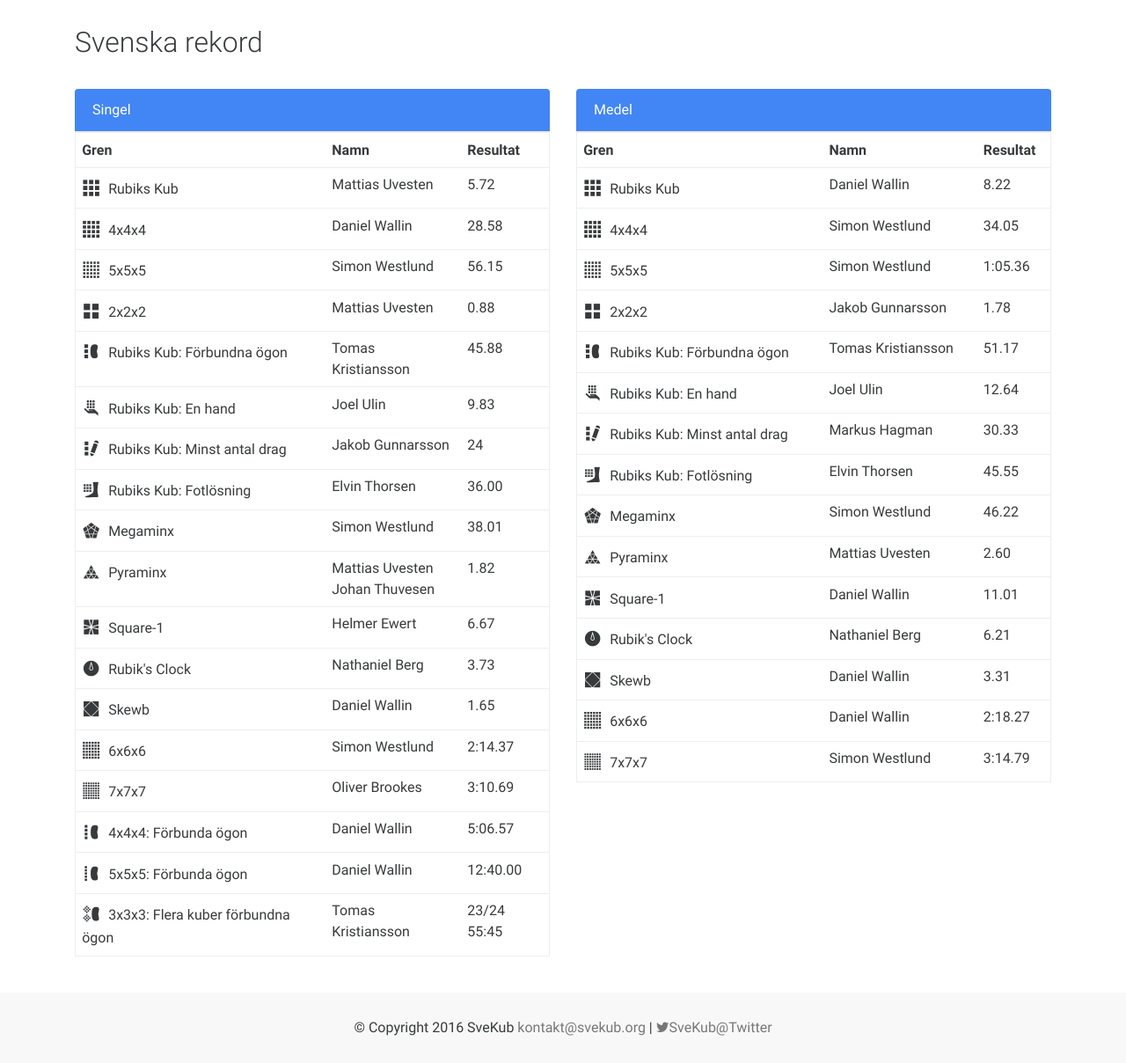
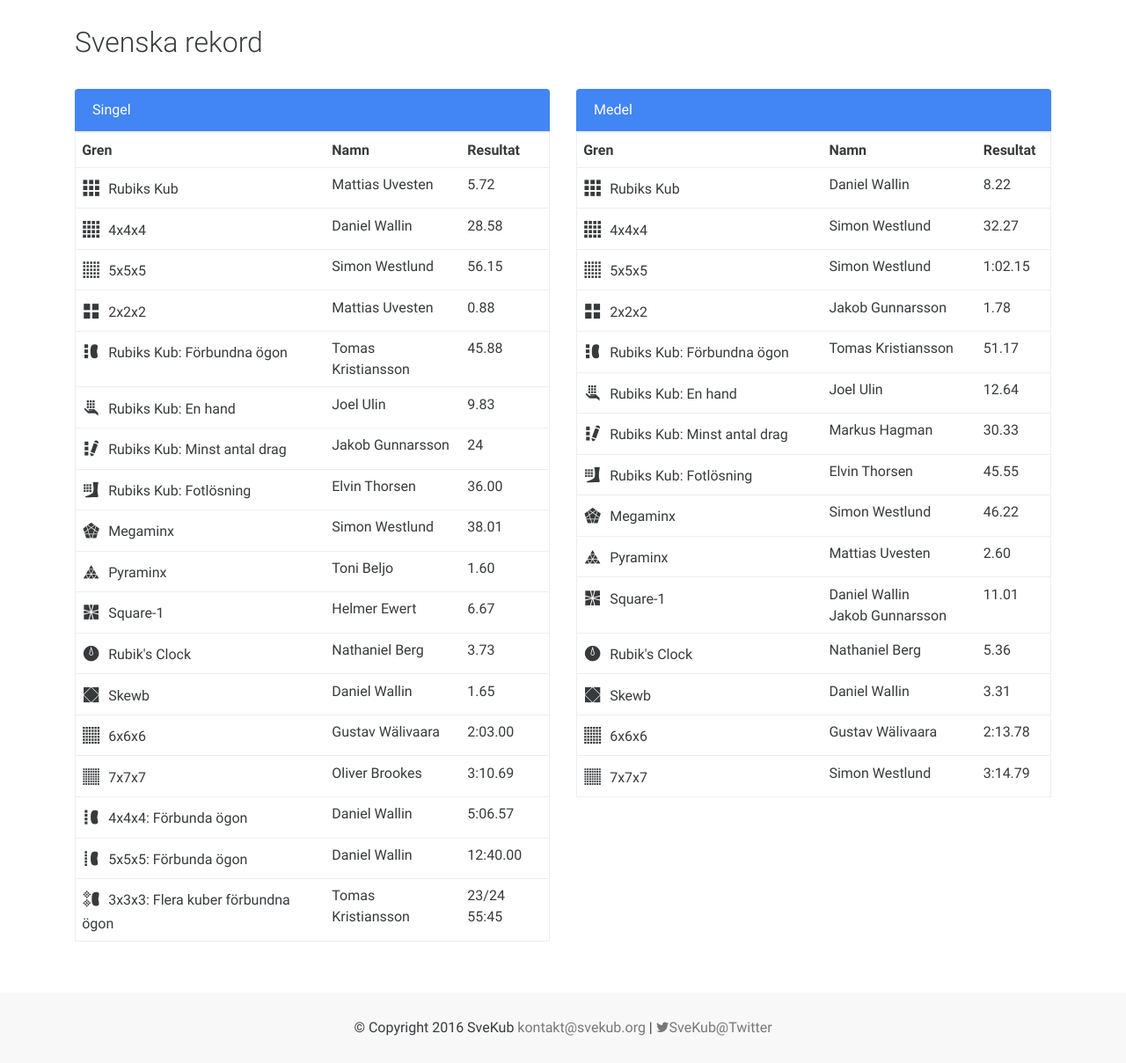
Before and after one commit to SveKub/SveKubOldSite, a Jekyll site: the page built from index.html, in a window 1280 px wide and 1400 px high, scrolled down 748 px, cut to the strip 192-1400 px from the top of the window. Shown: the whole strip at 88% size. Built offline with Jekyll 4.4.1, drawn with Linux system fonts in a browser that asks for light colours; nearby versions of some CDN libraries.

Commit message:
nya rekord

```diff
--- a/index.html
+++ b/index.html
@@ -82,11 +82,11 @@
                     <tr><td><span class="cubing-icon icon-333fm"> </span><span> Rubiks Kub: Minst antal drag</span></td><td>Jakob Gunnarsson</td><td>24</td></tr>
                     <tr><td><span class="cubing-icon icon-333ft"> </span><span> Rubiks Kub: Fotlösning</span></td><td>Elvin Thorsen</td><td>36.00</td></tr>
                     <tr><td><span class="cubing-icon icon-minx"> </span><span> Megaminx</span></td><td>Simon Westlund</td><td>38.01</td></tr>
-                    <tr><td><span class="cubing-icon icon-pyram"> </span><span> Pyraminx</span></td><td>Mattias Uvesten </br>Johan Thuvesen</td><td>1.82</td></tr>
+                    <tr><td><span class="cubing-icon icon-pyram"> </span><span> Pyraminx</span></td><td>Toni Beljo</td><td>1.60</td></tr>
                     <tr><td><span class="cubing-icon icon-sq1"> </span><span> Square-1</span></td><td>Helmer Ewert</td><td>6.67</td></tr>
                     <tr><td><span class="cubing-icon icon-clock"> </span><span> Rubik's Clock</span></td><td>Nathaniel Berg</td><td>3.73</td></tr>
                     <tr><td><span class="cubing-icon icon-skewb"> </span><span> Skewb</span></td><td>Daniel Wallin</td><td>1.65</td></tr>
-                    <tr><td><span class="cubing-icon icon-666"> </span><span> 6x6x6</span></td><td>Simon Westlund</td><td>2:14.37</td></tr>
+                    <tr><td><span class="cubing-icon icon-666"> </span><span> 6x6x6</span></td><td>Gustav Wälivaara</td><td>2:03.00</td></tr>
                     <tr><td><span class="cubing-icon icon-777"> </span><span> 7x7x7</span></td><td>Oliver Brookes</td><td>3:10.69</td></tr>
                     <tr><td><span class="cubing-icon icon-444bf"> </span><span> 4x4x4: Förbunda ögon</span></td><td>Daniel Wallin</td><td>5:06.57</td></tr>
                     <tr><td><span class="cubing-icon icon-555bf"> </span><span> 5x5x5: Förbunda ögon</span></td><td>Daniel Wallin</td><td>12:40.00</td></tr>
@@ -100,8 +100,8 @@
                 <table class="table records">
                     <tr><th>Gren</th><th>Namn</th><th>Resultat</th></tr>
                     <tr><td><span class="cubing-icon icon-333"> </span><span> Rubiks Kub</span></td><td>Daniel Wallin</td><td>8.22</td></tr>
-                    <tr><td><span class="cubing-icon icon-444"> </span><span> 4x4x4</span></td><td>Simon Westlund</td><td>34.05</td></tr>
-                    <tr><td><span class="cubing-icon icon-555"> </span><span> 5x5x5</span></td><td>Simon Westlund</td><td>1:05.36</td></tr>
+                    <tr><td><span class="cubing-icon icon-444"> </span><span> 4x4x4</span></td><td>Simon Westlund</td><td>32.27</td></tr>
+                    <tr><td><span class="cubing-icon icon-555"> </span><span> 5x5x5</span></td><td>Simon Westlund</td><td>1:02.15</td></tr>
                     <tr><td><span class="cubing-icon icon-222"> </span><span> 2x2x2</span></td><td>Jakob Gunnarsson</td><td>1.78</td></tr>
                     <tr><td><span class="cubing-icon icon-333bf"> </span><span> Rubiks Kub: Förbundna ögon</span></td><td>Tomas Kristiansson</td><td>51.17</td></tr>
                     <tr><td><span class="cubing-icon icon-333oh"> </span><span> Rubiks Kub: En hand</span></td><td>Joel Ulin</td><td>12.64</td></tr>
@@ -109,10 +109,10 @@
                     <tr><td><span class="cubing-icon icon-333ft"> </span><span> Rubiks Kub: Fotlösning</span></td><td>Elvin Thorsen</td><td>45.55</td></tr>
                     <tr><td><span class="cubing-icon icon-minx"> </span><span> Megaminx</span></td><td>Simon Westlund</td><td>46.22</td></tr>
                     <tr><td><span class="cubing-icon icon-pyram"> </span><span> Pyraminx</span></td><td>Mattias Uvesten</td><td>2.60</td></tr>
-                    <tr><td><span class="cubing-icon icon-sq1"> </span><span> Square-1</span></td><td>Daniel Wallin</td><td>11.01</td></tr>
-                    <tr><td><span class="cubing-icon icon-clock"> </span><span> Rubik's Clock</span></td><td>Nathaniel Berg</td><td>6.21</td></tr>
+                    <tr><td><span class="cubing-icon icon-sq1"> </span><span> Square-1</span></td><td>Daniel Wallin </br>Jakob Gunnarsson</td><td>11.01</td></tr>
+                    <tr><td><span class="cubing-icon icon-clock"> </span><span> Rubik's Clock</span></td><td>Nathaniel Berg</td><td>5.36</td></tr>
                     <tr><td><span class="cubing-icon icon-skewb"> </span><span> Skewb</span></td><td>Daniel Wallin</td><td>3.31</td></tr>
-                    <tr><td><span class="cubing-icon icon-666"> </span><span> 6x6x6</span></td><td>Daniel Wallin</td><td>2:18.27</td></tr>
+                    <tr><td><span class="cubing-icon icon-666"> </span><span> 6x6x6</span></td><td>Gustav Wälivaara</td><td>2:13.78</td></tr>
                     <tr><td><span class="cubing-icon icon-777"> </span><span> 7x7x7</span></td><td>Simon Westlund</td><td>3:14.79</td></tr>
                 </table>
             </div>
```
